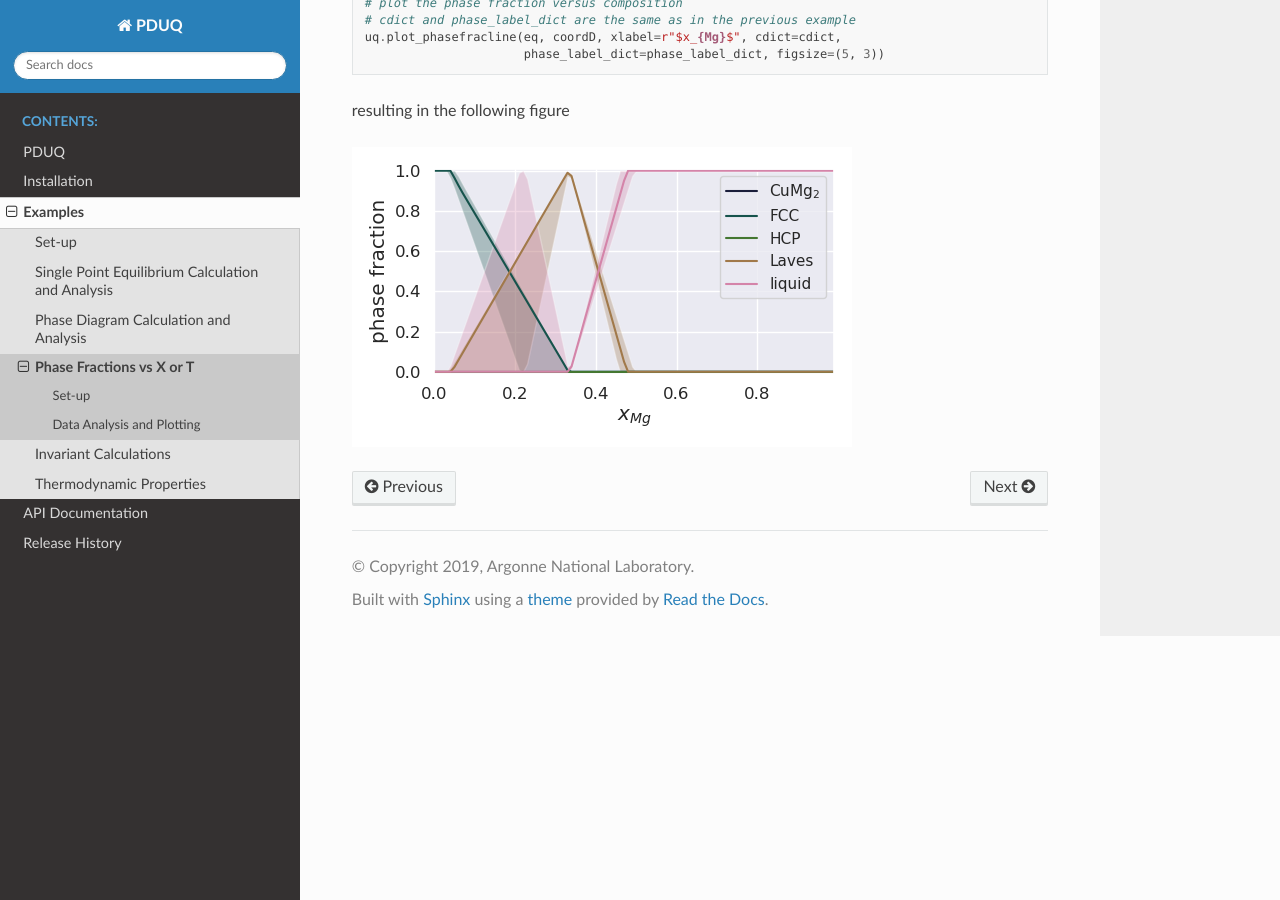
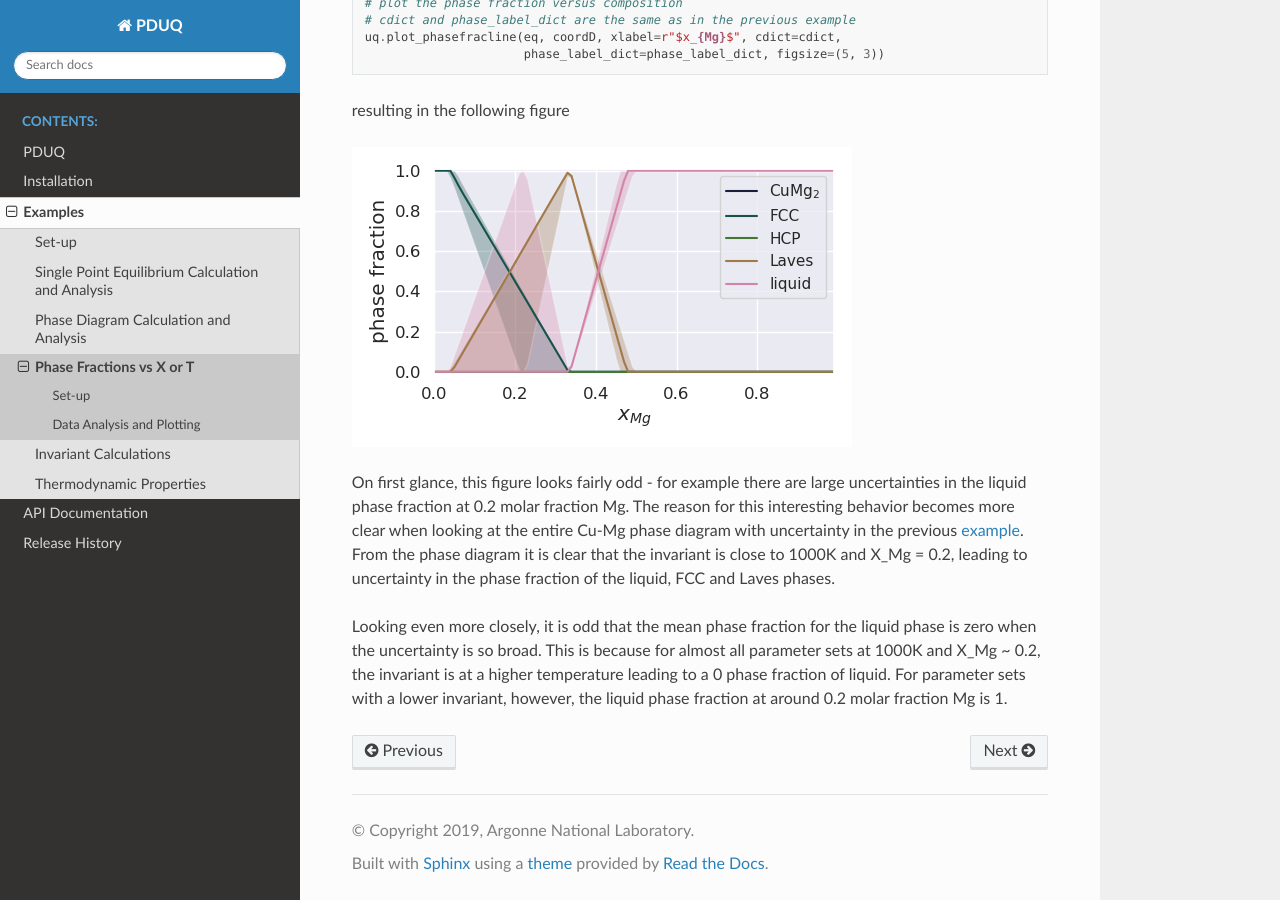
Before and after one commit to npaulson/pduq, a Sphinx documentation site: the page built from docs/line-example.rst, in a window 1280 px wide and 900 px high, scrolled down 1292 px. Built offline with Sphinx 7.4.7 and the Read the Docs theme 2.0.0, drawn with Linux system fonts in a browser that asks for light colours.

```diff
--- a/docs/line-example.rst
+++ b/docs/line-example.rst
@@ -62,3 +62,18 @@ resulting in the following figure
 .. figure:: _static/phase-fraction_1000K.png
     :alt: Phase fractions versus X_Mg with uncertainty at T=1000K
     :scale: 100%
+
+On first glance, this figure looks fairly odd - for example there are large
+uncertainties in the liquid phase fraction at 0.2 molar fraction Mg. The
+reason for this interesting behavior becomes more clear when looking at
+the entire Cu-Mg phase diagram with uncertainty in the previous :ref:`example <whole-phase-diagram>`.
+From the phase diagram it is clear that the invariant is close to 1000K
+and X_Mg = 0.2, leading to uncertainty in the phase fraction of the liquid,
+FCC and Laves phases.
+
+Looking even more closely, it is odd that the mean phase fraction for the
+liquid phase is zero when the uncertainty is so broad. This is because
+for almost all parameter sets at 1000K and X_Mg ~ 0.2, the invariant
+is at a higher temperature leading to a 0 phase fraction of liquid. For
+parameter sets with a lower invariant, however, the liquid phase fraction
+at around 0.2 molar fraction Mg is 1.
```
Also changed, not shown: docs/single-point-example.rst (+6 -2 lines), 4 other files.
